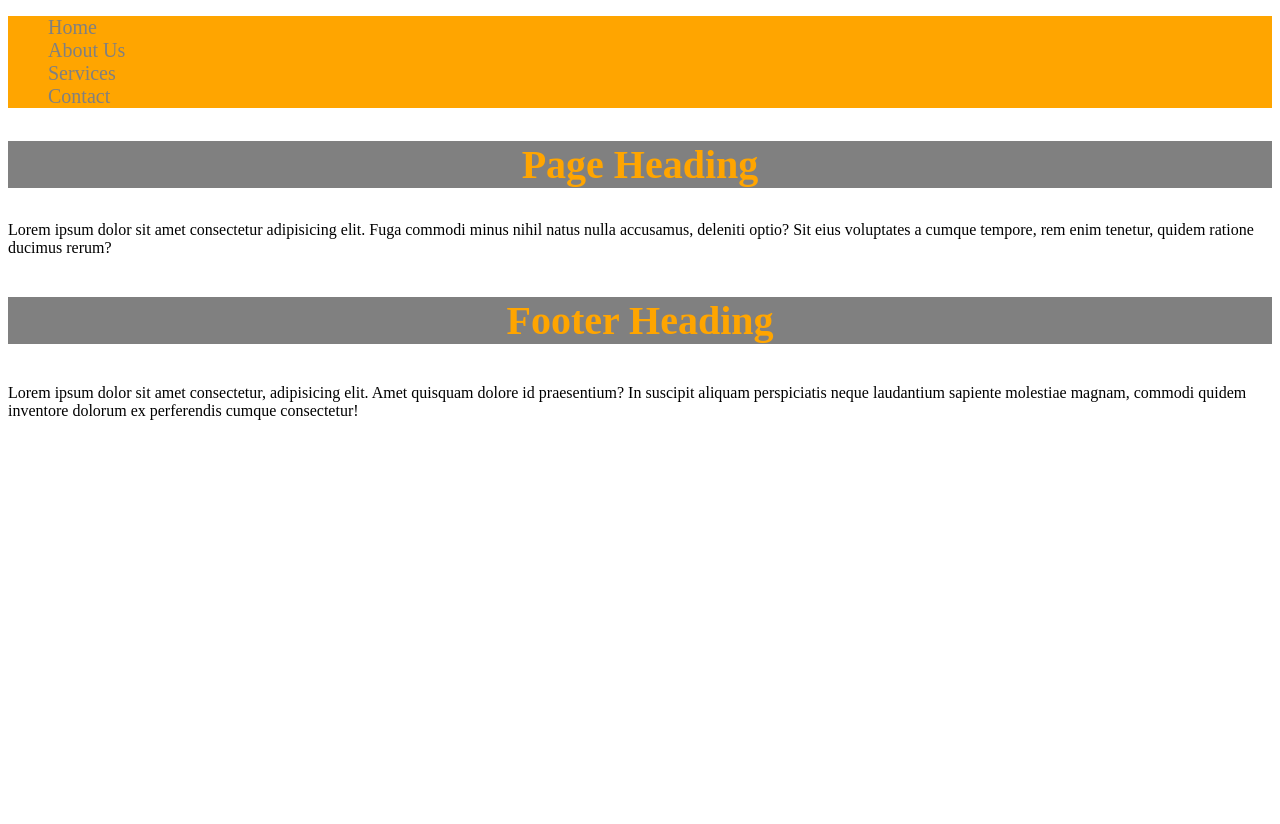
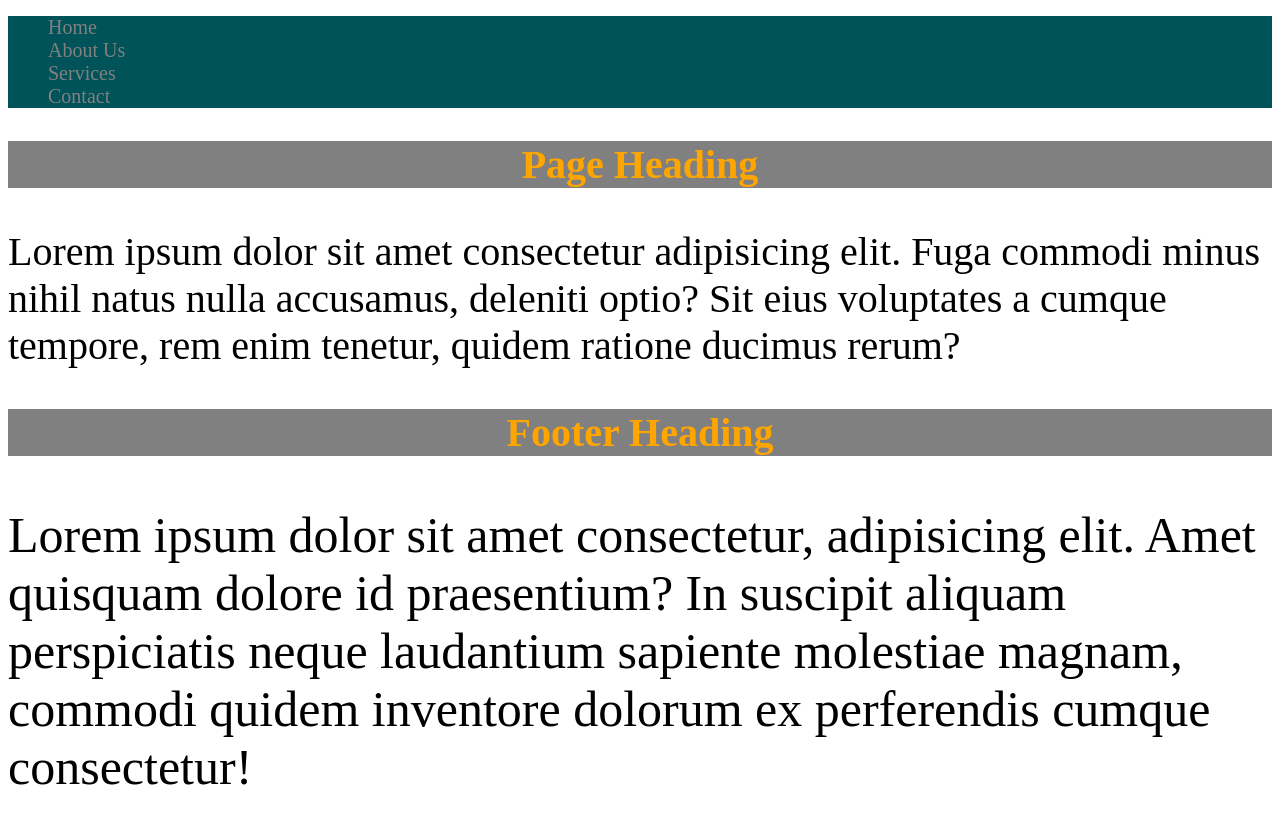
Before and after one commit to briancollins081/SASS-Projects-css-advanced, a website: page section_1_introduction/index.html in a window 1280 px wide. Before the commit the page ends 800 px from the top, so only its background shows below. Drawn offline with Linux system fonts and the light colour scheme.

Commit message:
Functions + builtin functions

```diff
--- a/section_1_introduction/scss/main.scss
+++ b/section_1_introduction/scss/main.scss
@@ -7,7 +7,11 @@ $font-md: 30px;
 $font-sm: 20px;
 
 .nav {
-  background-color: $color-primary;
+  //   background-color: lighten($color-primary, 25%);
+  //   background-color: darken($color-primary, 25%);
+  //   background-color: transparentize($color-primary, .6);
+//   background-color: mix(blue, green);
+  background-color: mix(blue, green, 35%);
   ul li {
     list-style: none;
   }
@@ -19,6 +23,10 @@ $font-sm: 20px;
       color: $color-tertiary;
     }
   }
+}
+
+@function fontSizex2($size: 25px) {
+  @return $size * 2;
 }
 
 .heading {
@@ -35,7 +43,15 @@ h1 {
     background-color: $color-tertiary;
   }
 }
+
+.banner p {
+  font-size: fontSizex2($font-sm);
+}
+
 .footer h3 {
   @extend .heading;
   @extend h1;
 }
+.footer p {
+  font-size: fontSizex2();
+}
```
Also changed, not shown: section_1_introduction/css/main.css.
